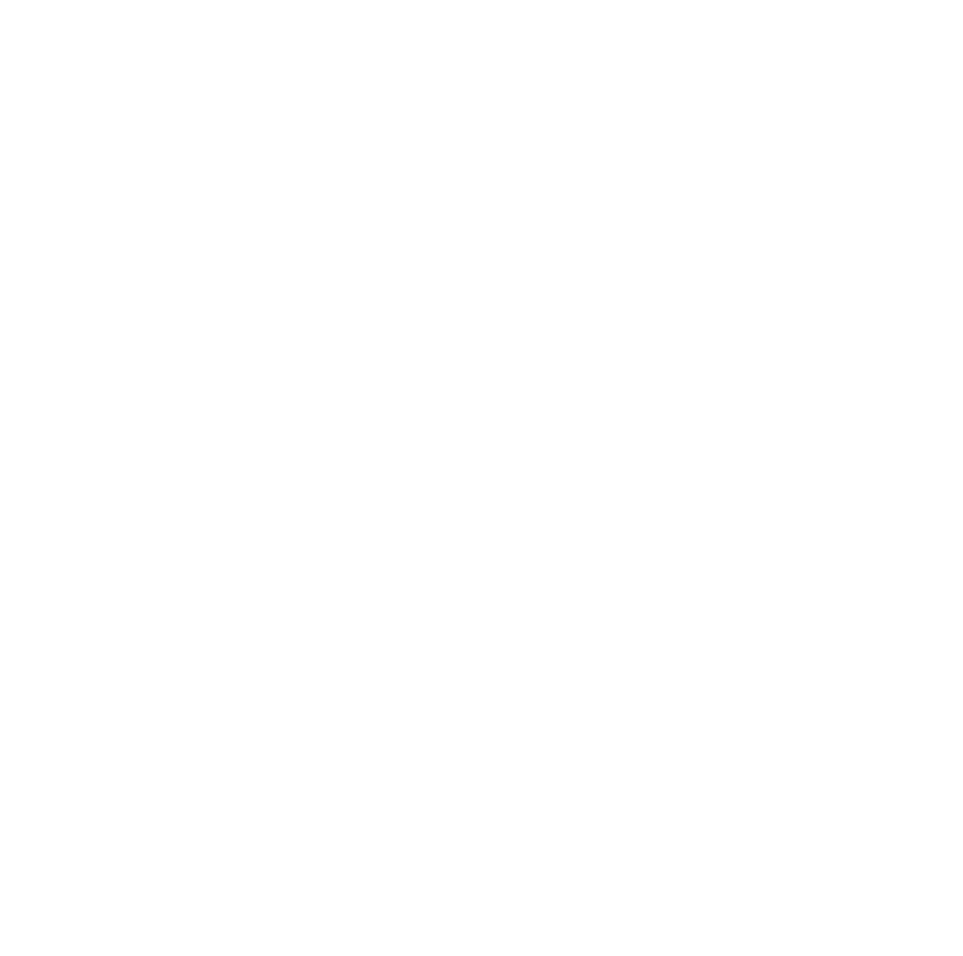
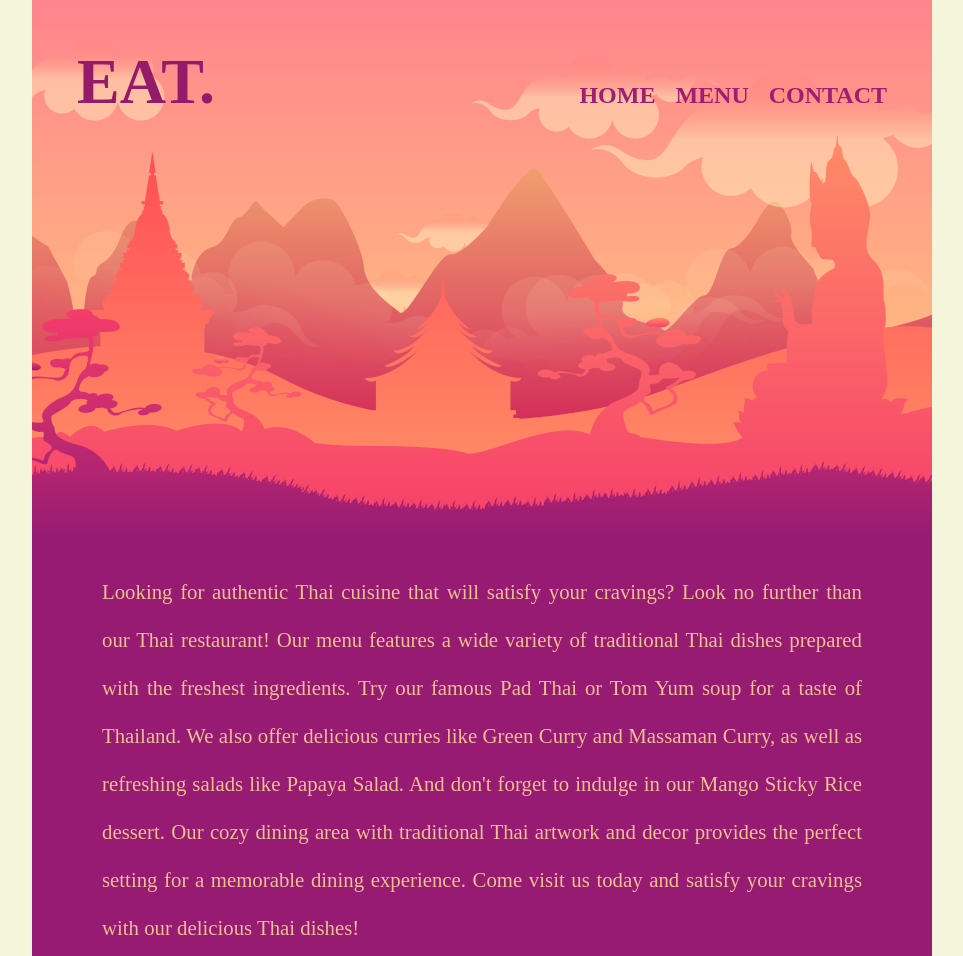
Before and after one commit to wmfsdev/restaurant-page, a website built with webpack: page dist/index.html in a window 1280 px wide. Shown: the top 956 px of the page, without its empty margins (158-1121 px from the left). Before the commit the page ends 800 px from the top, so only its background shows below. Built offline with nearby package versions, Linux system fonts and the light colour scheme.

Commit message:
basic layout of first, event listeners for modules(to be created), some dependecies created

```diff
--- a/package.json
+++ b/package.json
@@ -4,12 +4,16 @@
   "description": "",
   "main": "index.js",
   "scripts": {
-    "test": "echo \"Error: no test specified\" && exit 1"
+    "test": "echo \"Error: no test specified\" && exit 1",
+    "watch": "webpack --watch",
+    "build": "webpack"
   },
   "keywords": [],
   "author": "",
   "license": "ISC",
   "devDependencies": {
+    "css-loader": "^6.7.3",
+    "style-loader": "^3.3.2",
     "webpack": "^5.79.0",
     "webpack-cli": "^5.0.1"
   }
--- /dev/null
+++ b/src/home.js
@@ -0,0 +1,51 @@
+
+
+const container = document.querySelector('#content')
+
+function landing() {
+    const title = document.createElement('h1');
+    title.classList.add('h1')
+    title.textContent = "EAT."
+    container.appendChild(title);
+}
+
+function menu() {
+    const menu = document.createElement('ul')
+    const array = []
+
+    for (let i = 0 ; i < 3 ; i++) {
+        const listElements = document.createElement('li')
+        listElements.setAttribute(`data-id`, `${i}`)
+        array.push(listElements)
+        menu.appendChild(listElements)
+    }
+    menu.classList.add('menu')
+    array[0].textContent = "HOME"
+    array[1].textContent = "MENU"
+    array[2].textContent = "CONTACT"
+
+    container.appendChild(menu)
+}
+
+const copy = "Looking for authentic Thai cuisine that will satisfy your cravings? Look no further than our Thai restaurant! Our menu features a wide variety of traditional Thai dishes prepared with the freshest ingredients. Try our famous Pad Thai or Tom Yum soup for a taste of Thailand. We also offer delicious curries like Green Curry and Massaman Curry, as well as refreshing salads like Papaya Salad. And don't forget to indulge in our Mango Sticky Rice dessert. Our cozy dining area with traditional Thai artwork and decor provides the perfect setting for a memorable dining experience. Come visit us today and satisfy your cravings with our delicious Thai dishes!"
+
+function aboutUs() {
+    const about = document.createElement('p')
+    const image = document.createElement('img')
+    const imageBand = document.createElement('div')
+    const imgBand = document.createElement('img')
+    about.textContent = copy
+    // about.classList.add('p')
+    imageBand.classList.add('image-band')
+    imageBand.appendChild(about)
+    container.appendChild(image)
+    container.insertAdjacentElement("afterend", imageBand)
+    imageBand.appendChild(imgBand)
+}
+
+
+export {
+    landing,
+    menu,
+    aboutUs
+};
--- a/src/index.js
+++ b/src/index.js
@@ -1 +1,16 @@
+
+import {landing, menu, aboutUs} from './home';
+import './style.css';
+
+landing()
+menu()
+aboutUs()
+
+const test = document.querySelectorAll('li')
+
+test.forEach((element) => { element.addEventListener('click', (e) => {
+    console.log(e.target.dataset.id)
+    })
+})
+
 console.log("working?")
--- /dev/null
+++ b/src/style.css
@@ -0,0 +1,58 @@
+* {
+    margin: 0px;
+    padding: 0px;
+    box-sizing: border-box;
+}
+
+body {
+    background-color: beige;
+    display: flex;
+    align-items: center;
+    flex-direction: column;
+    height: 100%;
+}
+
+#content {
+    background-image: url('/src/background.png');
+    background-repeat: no-repeat;
+    height: 538px;
+    width: 900px;
+    padding: 45px;
+    display: flex;
+    align-items: first baseline;
+}
+
+.menu {
+    color:#9f1e72;
+    font-weight: bold;
+    list-style: none;
+    display: flex;
+    gap: 20px;
+    margin-left: auto;
+    font-size: 1.5rem;
+    height: fit-content;
+}
+
+h1 {
+    font-size: 4rem;
+    color:#931b69;
+    height:fit-content
+}
+
+.image-band {
+    background-image: url('/src/background_band.png');
+    height: 100vh;
+    width: clamp(100px, 100%, 900px);
+    padding-top: 30px;
+    padding-left: 70px;
+    padding-right: 70px;
+    background-color: red;
+}
+
+p {
+    color: #edbf91;
+    line-height: 3rem;
+    font-size: 1.3rem;
+    text-align: justify;
+    word-wrap: normal;
+}
--- a/webpack.config.js
+++ b/webpack.config.js
@@ -1,9 +1,23 @@
 const path = require('path');
 
 module.exports = {
+  mode: 'development',
   entry: './src/index.js',
   output: {
     filename: 'main.js',
     path: path.resolve(__dirname, 'dist'),
   },
+
+  module: {
+    rules: [
+      {
+        test: /\.css$/i,
+        use: ['style-loader', 'css-loader'],
+      },
+      {
+        test: /\.(png|svg|jpg|jpeg|gif)$/i,
+        type: 'asset/resource',
+      },
+    ],
+  },
 };
```
Also changed, not shown: dist/3b5a61a15765eb68202f.png (added), dist/84e724ddcd36c24ad5e3.png (added), dist/index.html, dist/main.js, src/background.png (added), src/background_band.png (added), 1 other file.
